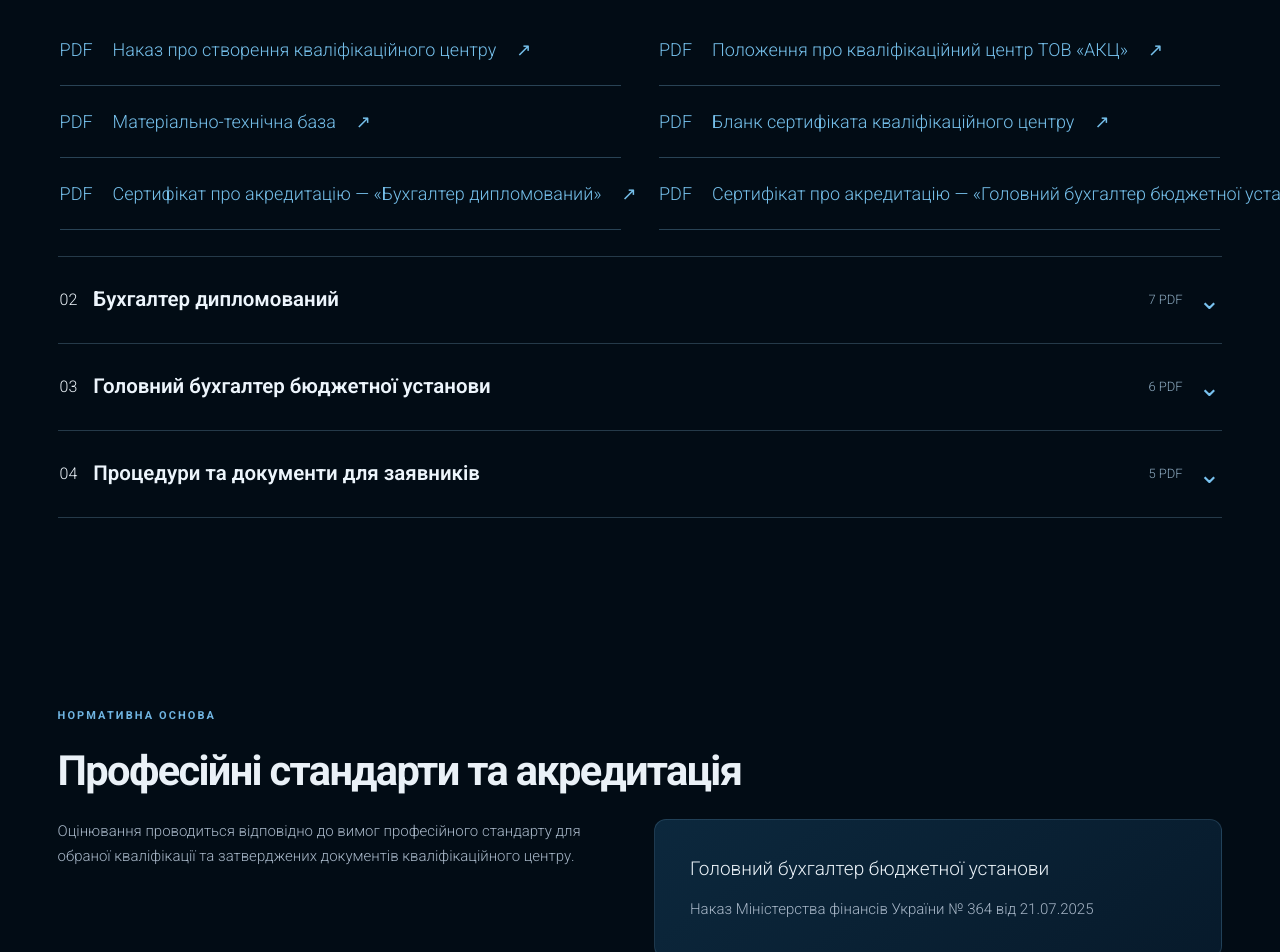
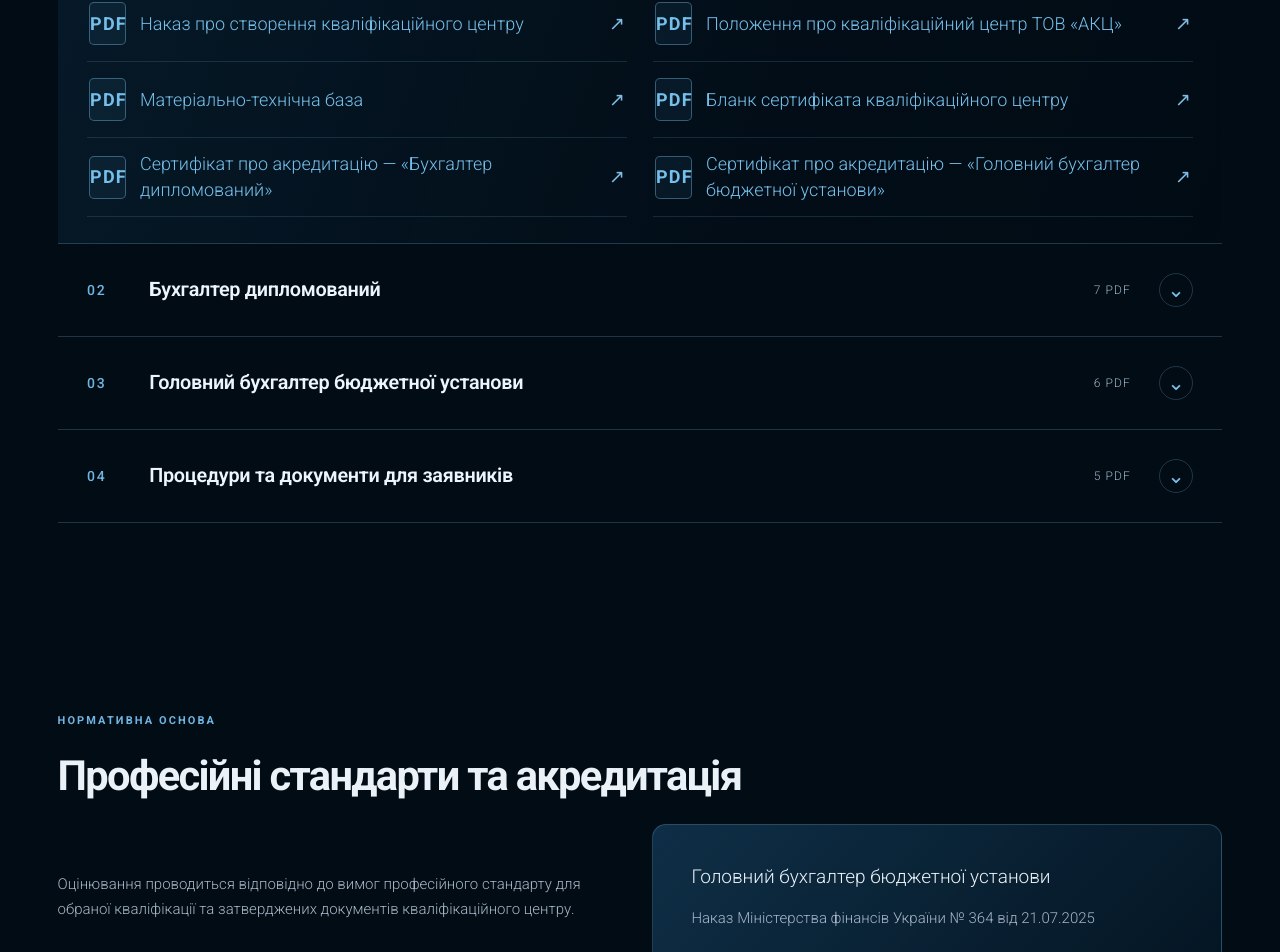
Before and after one commit to dnagorna3817-spec/website_akc_main, a Next.js app: page /expertise/qualification in a window 1280 px wide. Shown: the part 5287-6239 px from the top of the page. Built offline with nearby package versions, Linux system fonts and the light colour scheme.

Commit message:
Style qualification document archive in premium editorial navy

```diff
--- a/app/expertise/[slug]/qualification.module.css
+++ b/app/expertise/[slug]/qualification.module.css
@@ -574,3 +574,27 @@
 .qDocumentGroup .qDocumentGrid > a{min-height:72px;font-size:14px}
 @media(max-width:767px){.qDocumentGroup > summary{min-height:76px;gap:10px}.qDocumentGroupTitle{font-size:17px}.qDocumentCount{font-size:12px}.qDocumentGroup .qDocumentGrid{grid-template-columns:minmax(0,1fr);padding-bottom:18px}.qDocumentGroup .qDocumentGrid > a{min-height:66px}}
 @media(prefers-reduced-motion:reduce){.qDocumentChevron{transition:none}}
+
+/* Qualification archive — restrained premium editorial treatment */
+.qualificationPage .qDocumentGroups{margin-top:30px;border-top:1px solid rgba(121,183,221,.32)}
+.qualificationPage .qDocumentGroup{border-bottom:1px solid rgba(121,183,221,.24);position:relative}
+.qualificationPage .qDocumentGroup[open]{background:linear-gradient(110deg,rgba(22,69,103,.24),rgba(7,27,43,.12) 60%,transparent)}
+.qualificationPage .qDocumentGroup>summary{min-height:92px;padding:20px clamp(14px,2.3vw,32px);gap:clamp(14px,2.2vw,30px);transition:background .2s ease}
+.qualificationPage .qDocumentGroup>summary:hover{background:rgba(99,166,213,.07)}
+.qDocumentIndex{font-size:14px;letter-spacing:.12em;color:#71b6e0;font-weight:500;min-width:34px;font-variant-numeric:tabular-nums}
+.qualificationPage .qDocumentGroupTitle{font-size:clamp(18px,1.55vw,23px);letter-spacing:-.015em;font-weight:560}
+.qualificationPage .qDocumentCount{font-size:12px;letter-spacing:.09em;text-transform:uppercase;color:#9db6c8}
+.qualificationPage .qDocumentChevron{width:34px;height:34px;display:grid;place-items:center;border:1px solid rgba(122,183,222,.25);border-radius:50%;font-size:21px}
+.qualificationPage .qDocumentGroup[open] .qDocumentChevron{border-color:rgba(121,194,239,.6);background:rgba(65,151,209,.12)}
+.qualificationPage .qDocumentGroup .qDocumentGrid{margin:0;padding:0 clamp(14px,2.3vw,32px) 26px clamp(14px,2.3vw,32px);gap:0 26px}
+.qualificationPage .qDocumentGroup .qDocumentGrid>a{display:flex;align-items:center;gap:14px;min-height:76px;padding:13px 2px;color:#dbe8f2;border-bottom:1px solid rgba(121,183,221,.17);font-size:14px;line-height:1.45;text-decoration:none;transition:color .2s ease,background .2s ease}
+.qualificationPage .qDocumentGroup .qDocumentGrid>a:hover{color:#fff;background:rgba(83,151,197,.055)}
+.qDocumentFileIcon{flex:none;display:grid;place-items:center;width:37px;height:43px;border:1px solid rgba(116,185,227,.42);border-radius:5px;color:#8acaf0;font-size:10px;font-weight:700;letter-spacing:.07em;background:rgba(62,130,177,.1)}
+.qDocumentFileName{flex:1;min-width:0}
+.qualificationPage .qDocumentGroup .qDocumentGrid>a .qDocumentFileArrow{flex:none;margin-left:auto;font-size:19px;color:#80bde5;transition:transform .2s ease}
+.qualificationPage .qDocumentGroup .qDocumentGrid>a:hover .qDocumentFileArrow{transform:translate(3px,-3px)}
+.qualificationPage .qNormative{align-items:stretch;gap:24px}
+.qualificationPage .qNormative>p{align-self:center;max-width:600px}
+.qualificationPage .qNormative article{border:1px solid rgba(122,183,222,.25);border-radius:14px;background:linear-gradient(135deg,rgba(17,53,80,.85),rgba(7,28,44,.6));padding:clamp(24px,3vw,42px)}
+@media(max-width:767px){.qualificationPage .qDocumentGroup>summary{min-height:78px;gap:12px;padding:18px 8px}.qDocumentIndex{min-width:26px;font-size:12px}.qualificationPage .qDocumentGroupTitle{font-size:16px}.qualificationPage .qDocumentCount{font-size:11px}.qualificationPage .qDocumentChevron{width:28px;height:28px;font-size:18px}.qualificationPage .qDocumentGroup .qDocumentGrid{grid-template-columns:1fr;padding:0 8px 18px}.qualificationPage .qDocumentGroup .qDocumentGrid>a{min-height:70px;font-size:13px;gap:11px}.qDocumentFileIcon{width:31px;height:37px;font-size:9px}.qualificationPage .qNormative{grid-template-columns:1fr;gap:18px}}
+@media(prefers-reduced-motion:reduce){.qualificationPage .qDocumentGroup>summary,.qualificationPage .qDocumentGroup .qDocumentGrid>a,.qualificationPage .qDocumentGroup .qDocumentGrid>a .qDocumentFileArrow{transition:none}}
```
